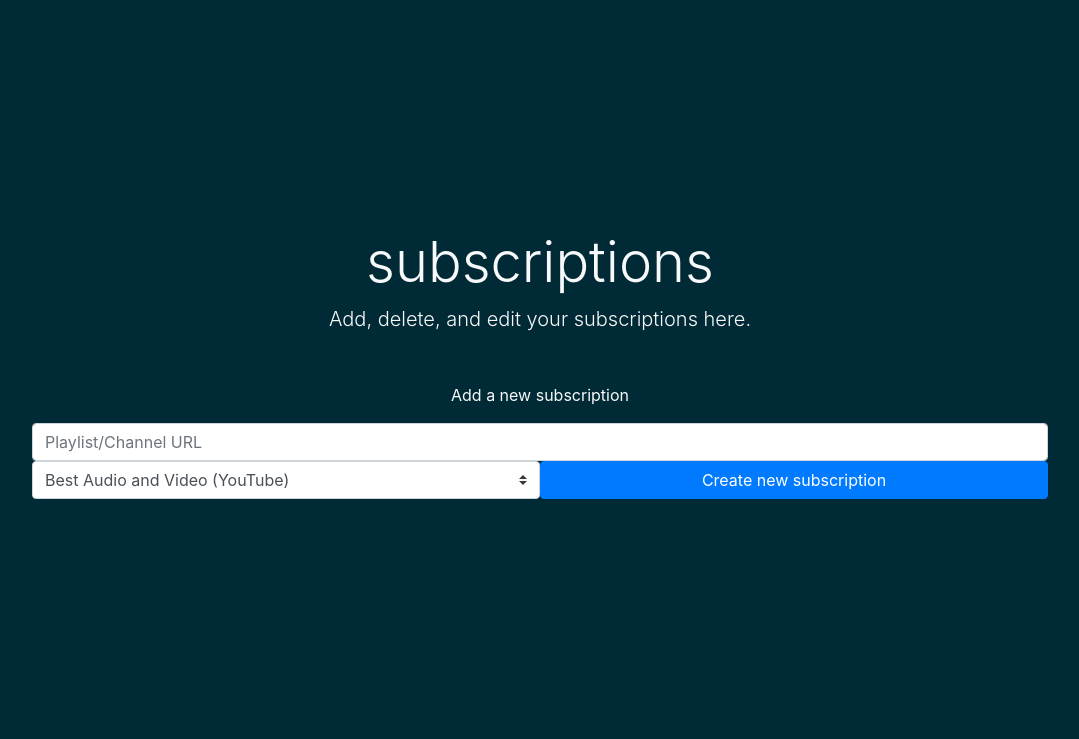
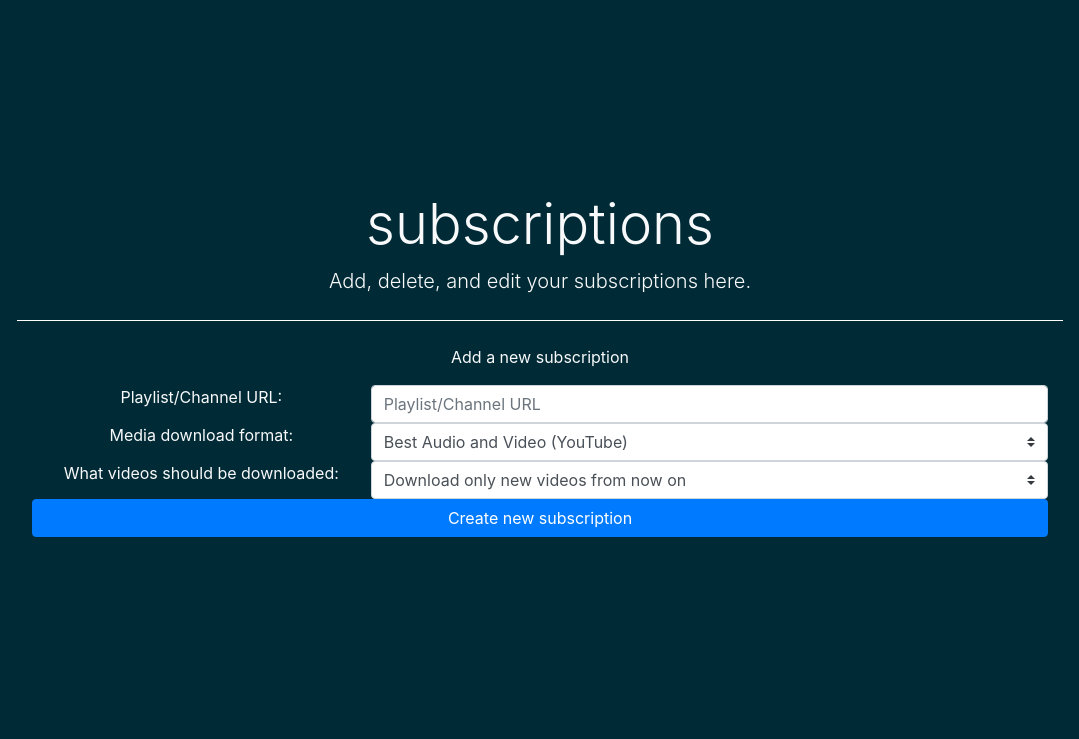
Before and after one commit to renamedquery/youtube-dl-server, a Flask app: template templates/subscriptions.html in a window 1280 px wide. Shown: the top 739 px of the page, without its empty margins (100-1179 px from the left). Run offline with Flask 2, Linux system fonts and the light colour scheme; the template is opened without the code that fills it, so the values that code supplies are empty; parts of the project's set-up code (start-up, migrations or seed data) failed here and were passed over; some libraries are stand-ins or nearby versions.

Commit message:
Made more progress on the add subscription UI

```diff
--- a/app.py
+++ b/app.py
@@ -445,13 +445,58 @@ def WEB_DELETEUSER():
 @app.route('/subscriptions', methods = ['GET', 'POST'])
 def WEB_SUBSCRIPTIONS():
 
-    #return the subscriptions page
-    return flask.render_template('subscriptions.html', applicationName = configData['application_name'], username = flask.session['LOGGED_IN_ACCOUNT_DATA'][0])
+    #check that the user is logged in
+    if (isUserLoggedIn(flask.session)):
+
+        #return the subscriptions page
+        return flask.render_template('subscriptions.html', applicationName = configData['application_name'], username = flask.session['LOGGED_IN_ACCOUNT_DATA'][0])
+
+    #the user isnt logged in
+    else:
+
+        #return the login page
+        return flask.render_template('login.html', applicationName = configData['application_name'])
 
 #the function to handle any requests to the subscription manager page
 @app.route('/managesubscription', methods = ['POST'])
 def WEB_MANAGESUBSCRIPTION():
-    return 'a'
+
+    #check that the user is logged in
+    if (isUserLoggedIn(flask.session)):
+
+        #get the type of action that is happening
+        ACTION_TYPE = str(flask.request.form.get('action'))
+
+        #if the action type is "add" then the user is trying to add a subscription
+        if (ACTION_TYPE == 'add'):
+
+            #get the form data
+            FORM_URL = str(flask.request.form.get('url'))
+            FORM_FORMAT = str(flask.request.form.get('format'))
+            FORM_WHAT2DL = str(flask.request.form.get('what_videos_to_download')) #what2dl = what to download
+
+            #try to get the list of videos
+            try:
+
+                return 'a'
+
+            #the link was either not a playlist or was not a supported url
+            except:
+
+                #return the error page
+                return flask.render_template('error2.html', applicationName = configData['application_name'], error = 'The link you tried to subscribe to was either not a playlist, or was from an unsupported site.')
+
+        #the action type is unknown
+        else:
+
+            #return the error page
+            return flask.render_template('error2.html', applicationName = configData['application_name'], error = 'Unknown action type: "{}".'.format(ACTION_TYPE))
+
+    #the user isnt logged in
+    else:
+
+        #return the login page
+        return flask.render_template('login.html', applicationName = configData['application_name'])
 
 #the function to handle any requests to the administrator page
 @app.route('/admin', methods = ['GET', 'POST'])
--- a/static/style.css
+++ b/static/style.css
@@ -9,3 +9,4 @@ hr{border-top:1px solid transparent;}
 .significantLeftMargin{margin-left:20px !important;}
 #parentDiv{width:100vw;height:100vh;display:flex;flex-direction:column;}
 #parentDiv .container{height:100vh;flex-grow:1;}
+.hr-light{background-color:white;}
--- a/templates/subscriptions.html
+++ b/templates/subscriptions.html
@@ -5,15 +5,23 @@
     <div class = 'jumbotron bg-transparent flex-grow-1'>
         <h1 class = 'display-4'>subscriptions</h1>
         <p class = 'lead'>Add, delete, and edit your subscriptions here.</p>
-        <hr class = 'my-4'>
+        <hr class = 'my-4 hr-light'>
         <form action = "{{ url_for('WEB_MANAGESUBSCRIPTION') }}" method = 'POST'>
             <div class = 'container-fluid'>
                 <p>Add a new subscription</p>
                 <div class = 'input-group d-flex justify-content-center row m-0'>
-                    <div class = 'col-lg-12 p-0'>
+                    <!--line 1-->
+                    <div class = 'col-lg-4 p-0'>
+                        Playlist/Channel URL:
+                    </div>
+                    <div class = 'col-lg-8 p-0'>
                         <input name = 'url' type = 'text' class = 'form-control col-12 rounded' placeholder = 'Playlist/Channel URL'>
                     </div>
-                    <div class = 'col-lg-6 p-0'>
+                    <!--line 2-->
+                    <div class = 'col-lg-4 p-0'>
+                        Media download format:
+                    </div>
+                    <div class = 'col-lg-8 p-0'>
                         <select class = 'custom-select form-control rounded col-12' name = 'format'>
                             <option value = 'best'>Best Audio and Video (YouTube)</option>
                             <optgroup label = 'Video'>
@@ -26,7 +34,17 @@
                             </optgroup>
                         </select>
                     </div>
-                    <div class = 'col-lg-6 p-0'>
+                    <!--line 3-->
+                    <div class = 'col-lg-4 p-0'>
+                        What videos should be downloaded:
+                    </div>
+                    <div class = 'col-lg-8 p-0'>
+                        <select class = 'custom-select form-control rounded col-12' name = 'what_videos_to_download'>
+                            <option value = 'new'>Download only new videos from now on</option>
+                            <option value = 'all'>Download all videos, from all times</option>
+                        </select>
+                    </div>
+                    <div class = 'col-lg-12 p-0'>
                         <button class = 'btn btn-primary col-12' type = 'submit' id = 'button-submit'>Create new subscription</button>
                     </div>
                 </div>
```
